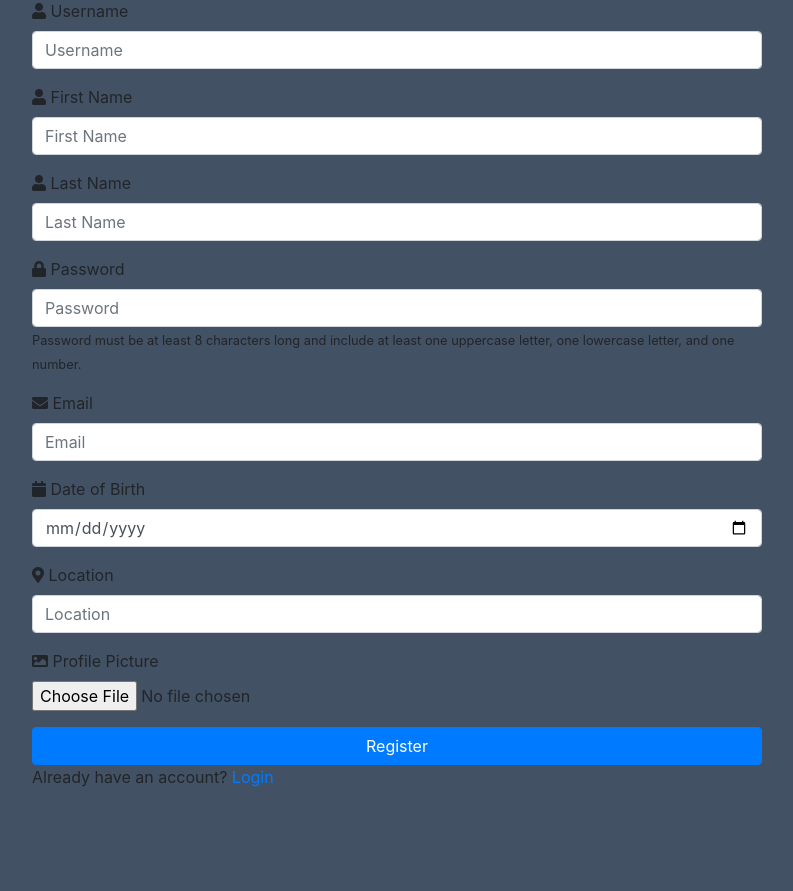
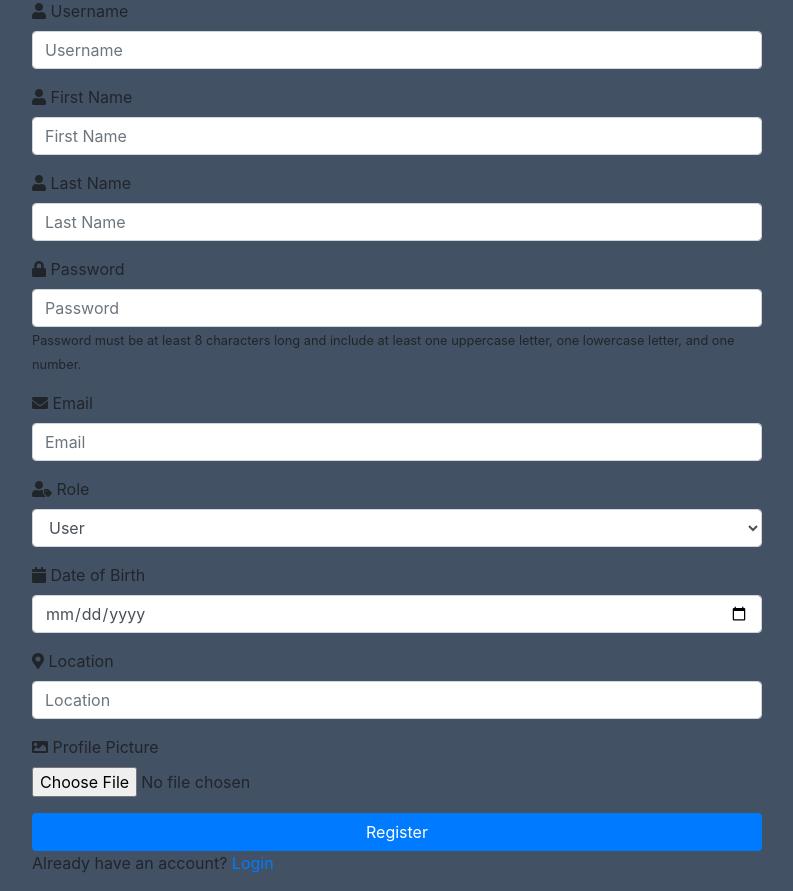
Before and after one commit to sue-zadeh/tree-talk, a Flask app: page /register in a window 1280 px wide. Shown: the part 57-948 px from the top of the page, without its empty margins (243-1036 px from the left). Before the commit the page ends 844 px from the top, so only its background shows below. Run offline with Flask 3, Linux system fonts and the light colour scheme; some libraries are stand-ins or nearby versions.

Commit message:
register

```diff
--- a/app/templates/register.html
+++ b/app/templates/register.html
@@ -36,6 +36,14 @@
                             <input type="email" name="email" class="form-control" id="email" placeholder="Email" required>
                         </div>
                         <div class="form-group">
+                          <label for="role"><i class="fas fa-user-tag"></i> Role</label>
+                          <select class="form-control" id="role" name="role" required>
+                              <option value="user">User</option>
+                              <option value="staff">Staff</option>
+                              <option value="admin">Admin</option>
+                          </select>
+                      </div>
+                        <div class="form-group">
                             <label for="date_of_birth"><i class="fas fa-calendar"></i> Date of Birth</label>
                             <input type="date" name="date_of_birth" class="form-control" id="date_of_birth" placeholder="DD/MM/YYYY" required>
                         </div>
@@ -47,6 +55,7 @@
                             <label for="profile_pic"><i class="fas fa-image"></i> Profile Picture</label>
                             <input type="file" name="profile_pic" class="form-control-file" id="profile_pic">
                         </div>
+
                         <div class="form-group">
                             <div class="text-danger">{{ msg }}</div>
                         </div>
```
